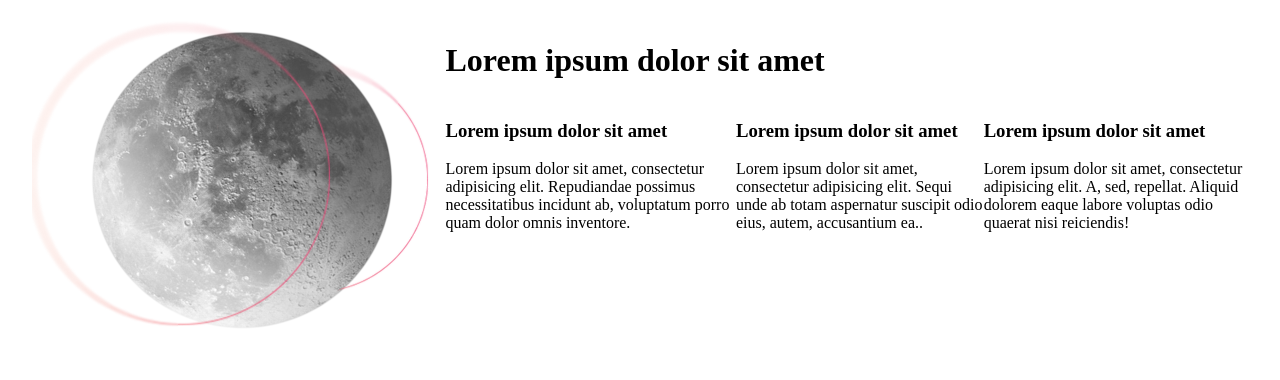
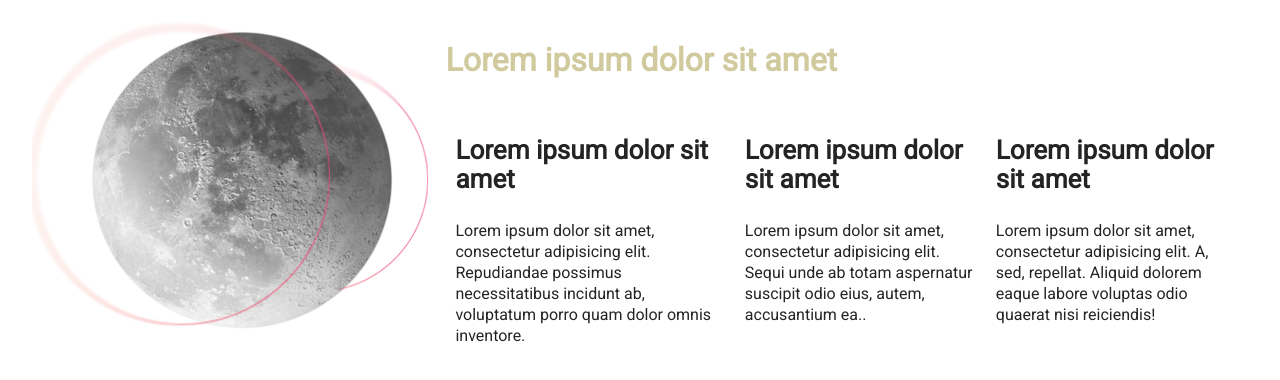
Before and after one commit to sofiyamamchych/hexa-test, a plain HTML site: page index.html in a window 1280 px wide. Shown: the part 86-466 px from the top of the page. Drawn offline with Linux system fonts and the light colour scheme.

Commit message:
main area text styled

```diff
--- a/index.html
+++ b/index.html
@@ -7,6 +7,7 @@
     <meta name="viewport" content="width=device-width, initial-scale=1.0, maximum-scale=1.0, user-scalable=no">
     <link rel="stylesheet" href="style.css">
     <link rel="stylesheet" href="menu-style.css">
+    <link href="https://fonts.googleapis.com/css?family=Roboto" rel="stylesheet">
 </head>
 <body>
     <header class="header">
--- a/style.css
+++ b/style.css
@@ -13,6 +13,33 @@
 .main__img img{
     width: 100%;
 }
+
+h1{
+    font-size: 32px;
+     font-family: 'Roboto', sans-serif;
+    color: rgb(208, 202, 158);
+    font-weight: bold;
+    line-height: 1.125;
+}
+
+h3{
+    font-size: 26px;
+    font-family: 'Roboto', sans-serif;
+    color: rgb(38, 36, 35);
+    line-height: 1.115;
+}
+
+.main__text__post{
+    margin: 10px;
+}
+
+.main__text__post p{
+    font-size: 16px;
+    font-family: 'Roboto', sans-serif;
+    color: rgb(38, 36, 35);
+    line-height: 1.313;
+}
+
 
 
 @media (min-width: 1100px){
```
